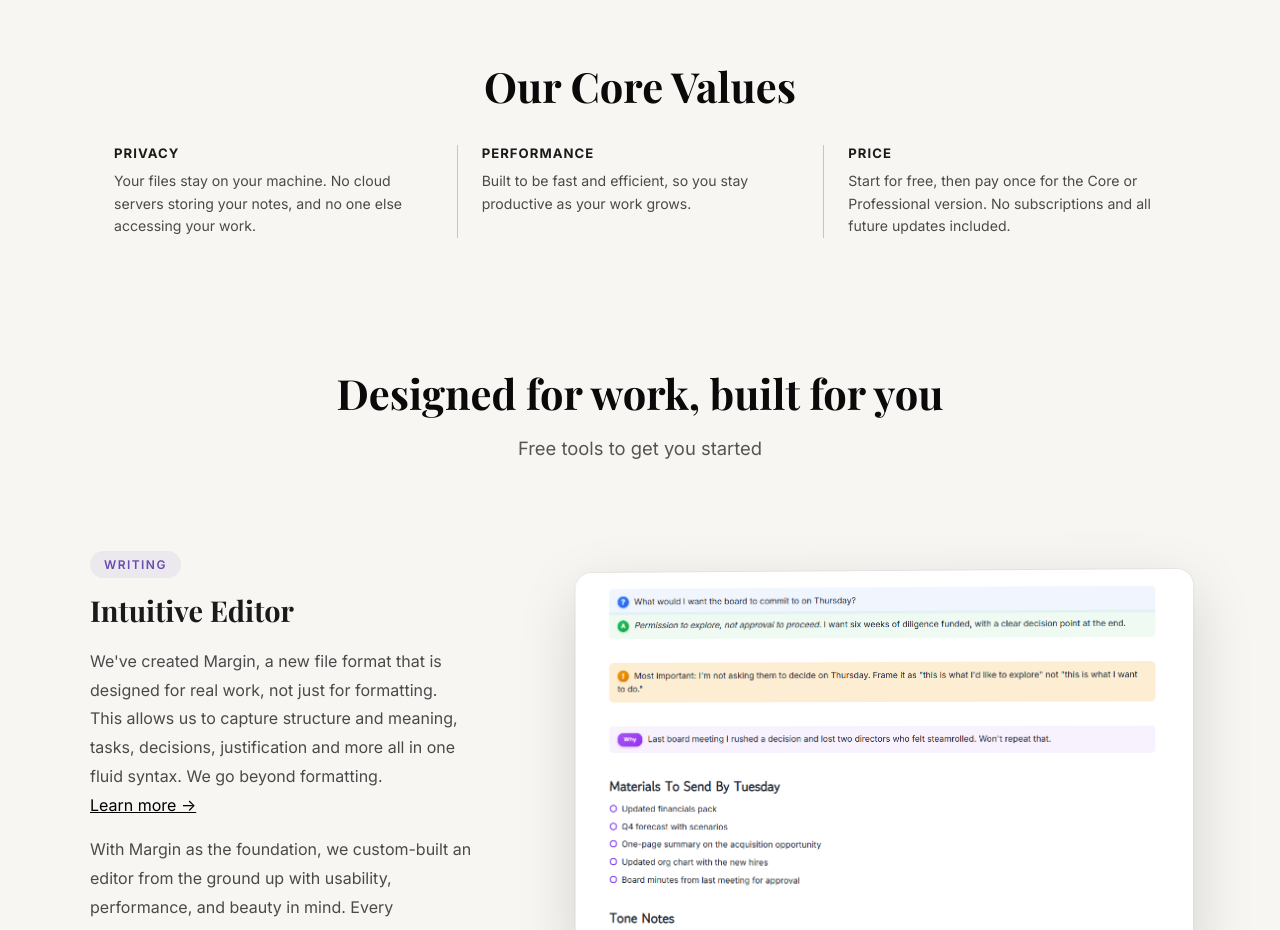
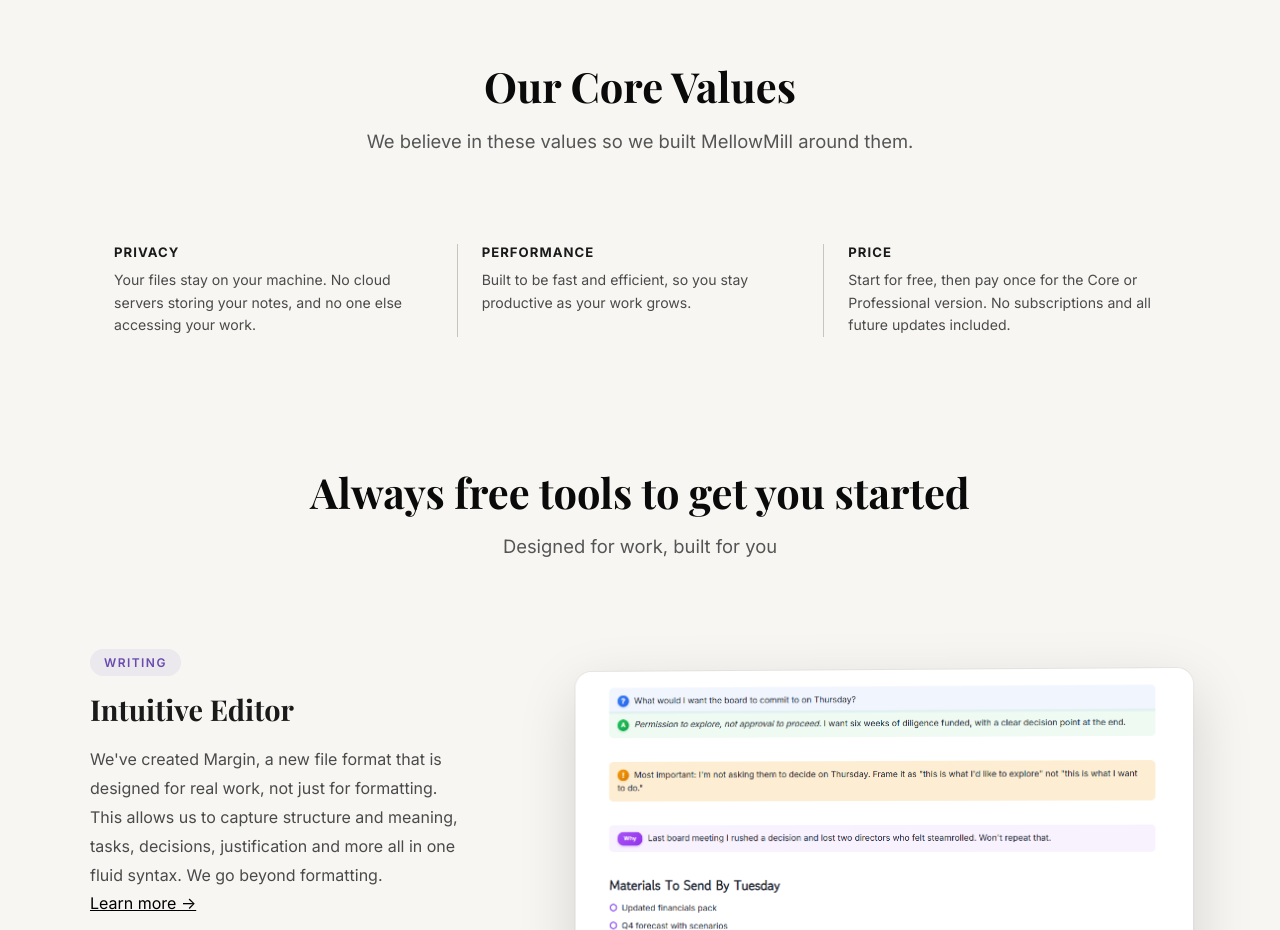
Before and after one commit to mellowmill/mellowmill.github.io, a plain HTML site: page index.html in a window 1280 px wide. Shown: the part 1140-2070 px from the top of the page. Drawn offline with nearby package versions, Linux system fonts and the light colour scheme.

Commit message:
Update features section content and adjust link margin

```diff
--- a/index.html
+++ b/index.html
@@ -76,6 +76,7 @@
 
 <section id="features" class="features">
     <h2 class="features-heading">Our Core Values</h2>
+    <p class="features-sub">We believe in these values so we built MellowMill around them.</p>
     <div class="value-props" aria-label="Why MellowMill">
         <div class="value-prop-card anim-in">
             <h3 class="value-prop-title">Privacy</h3>
@@ -90,8 +91,8 @@
             <p class="value-prop-desc">Start for free, then pay once for the Core or Professional version. No subscriptions and all future updates included.</p>
         </div>
     </div>
-    <h2 class="features-heading">Designed for work, built for you</h2>
-    <p class="features-sub">Free tools to get you started</p>
+    <h2 class="features-heading">Always free tools to get you started</h2>
+    <p class="features-sub">Designed for work, built for you</p>
 
     <!-- Feature 1: Margin Language -->
     <div class="feature-showcase anim-in">
--- a/style.css
+++ b/style.css
@@ -232,7 +232,6 @@
     margin: 0 auto 8em;
     position: relative;
     z-index: 2;
-    margin-top: 2em;
 }
 
 .value-prop-card {
```
